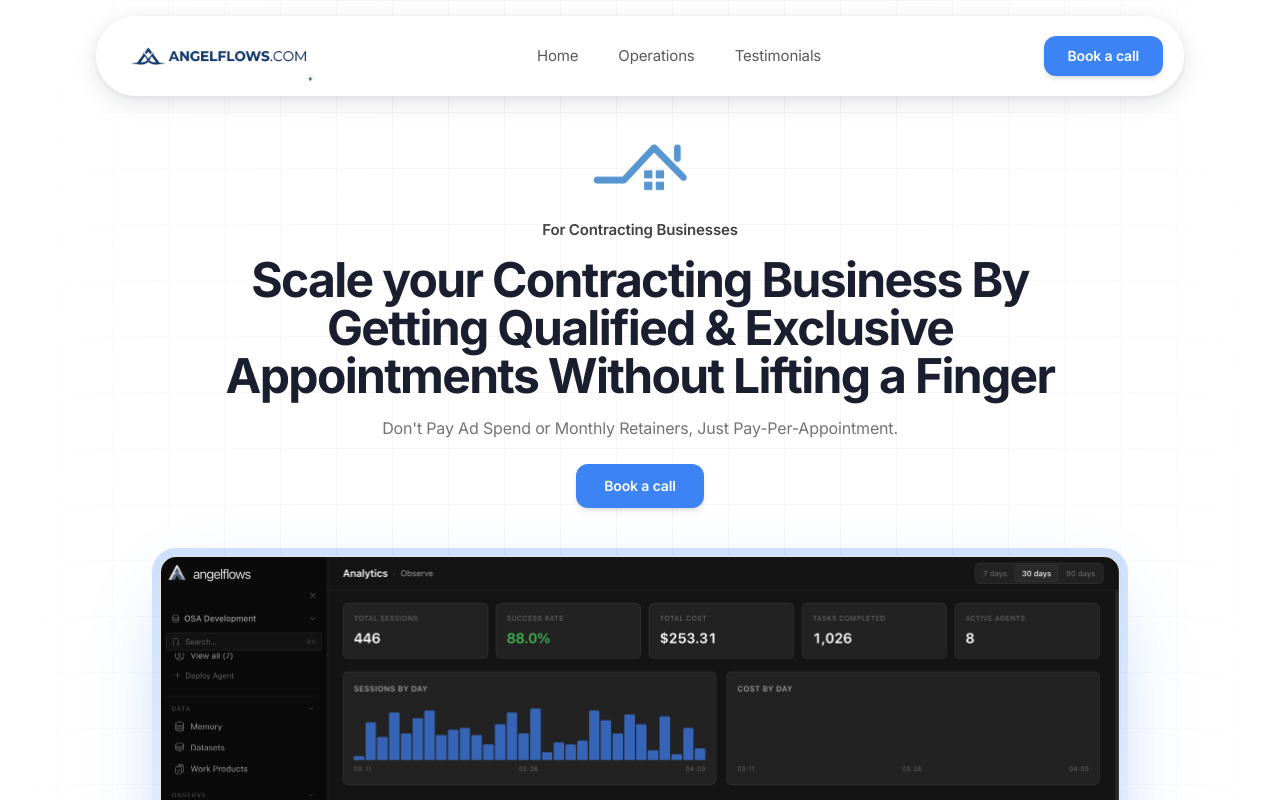
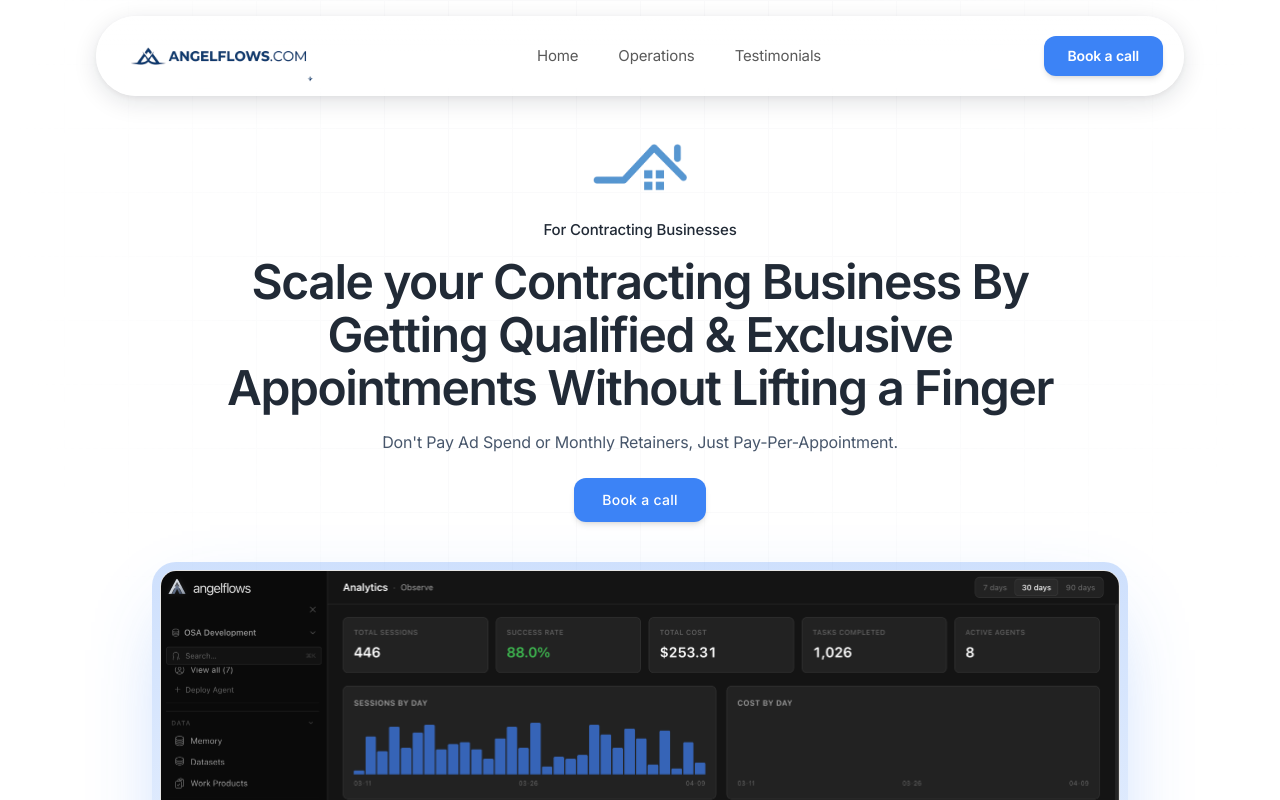
Before and after one commit to ayden17/campaign-insight-loop, a React (Vite) app: page / in a window 1280 px wide. Shown: the top 800 px of the page. Built offline with nearby package versions, Linux system fonts and the light colour scheme; the HTML template or start-up script is replaced by a standard one.

Commit message:
Changes
Co-authored-by: ayden17 <44537272+ayden17@users.noreply.github.com>

```diff
--- a/src/pages/Landing.tsx
+++ b/src/pages/Landing.tsx
@@ -83,31 +83,33 @@ const STATS = [
 
 const BLUE = "hsl(217 91% 60%)";
 const BLUE_HOVER = "hsl(217 91% 55%)";
+const SLATE = "hsl(215 25% 17%)"; // #1e293b deep slate charcoal
+const SLATE_SOFT = "hsl(215 20% 35%)";
 
 export default function Landing() {
   const navigate = useNavigate();
 
   return (
     <div
-      className="min-h-screen bg-background relative overflow-hidden"
+      className="min-h-screen bg-white relative overflow-hidden"
       style={{
         fontFamily: "'Inter', system-ui, -apple-system, sans-serif",
-        color: "hsl(222 25% 12%)",
+        color: SLATE,
         letterSpacing: "-0.01em",
       }}
     >
-      {/* Subtle grid background */}
+      {/* Very subtle grid background — only behind hero */}
       <div
         aria-hidden
-        className="pointer-events-none absolute inset-0 opacity-[0.35]"
+        className="pointer-events-none absolute inset-x-0 top-0 h-[900px] opacity-[0.18]"
         style={{
           backgroundImage:
-            "linear-gradient(to right, hsl(0 0% 90%) 1px, transparent 1px), linear-gradient(to bottom, hsl(0 0% 90%) 1px, transparent 1px)",
-          backgroundSize: "56px 56px",
+            "linear-gradient(to right, hsl(220 13% 91%) 1px, transparent 1px), linear-gradient(to bottom, hsl(220 13% 91%) 1px, transparent 1px)",
+          backgroundSize: "64px 64px",
           maskImage:
-            "radial-gradient(ellipse at 50% 30%, black 40%, transparent 75%)",
+            "radial-gradient(ellipse at 50% 25%, black 35%, transparent 70%)",
           WebkitMaskImage:
-            "radial-gradient(ellipse at 50% 30%, black 40%, transparent 75%)",
+            "radial-gradient(ellipse at 50% 25%, black 35%, transparent 70%)",
         }}
       />
 
@@ -124,31 +126,39 @@ export default function Landing() {
               loading="eager"
             />
             <p
-              className="text-sm md:text-[15px] font-semibold text-foreground/80"
-              style={{ letterSpacing: "-0.01em" }}
+              className="text-sm md:text-[15px] font-medium"
+              style={{ letterSpacing: "-0.01em", color: SLATE }}
             >
               For Contracting Businesses
             </p>
           </div>
 
           <h1
-            className="text-3xl md:text-4xl lg:text-5xl font-bold leading-[1.1] mb-4 max-w-4xl mx-auto"
-            style={{ letterSpacing: "-0.035em", color: "hsl(222 30% 14%)" }}
+            className="text-[28px] sm:text-3xl md:text-4xl lg:text-5xl font-semibold mb-4 max-w-4xl mx-auto"
+            style={{
+              letterSpacing: "-0.03em",
+              lineHeight: 1.1,
+              color: SLATE,
+            }}
           >
             Scale your Contracting Business By Getting Qualified &amp; Exclusive Appointments Without Lifting a Finger
           </h1>
 
           <p
-            className="text-sm md:text-base font-normal text-muted-foreground max-w-xl mx-auto mb-6"
-            style={{ letterSpacing: "-0.01em" }}
+            className="text-sm md:text-base font-normal max-w-xl mx-auto mb-6"
+            style={{ letterSpacing: "-0.01em", color: SLATE_SOFT }}
           >
             Don't Pay Ad Spend or Monthly Retainers, Just Pay-Per-Appointment.
           </p>
 
           <button
             onClick={() => navigate("/auth")}
-            className="h-11 px-7 rounded-xl text-white text-sm font-semibold shadow-md transition-colors"
-            style={{ backgroundColor: BLUE, letterSpacing: "-0.01em" }}
+            className="h-11 px-7 rounded-xl text-white text-sm shadow-md transition-colors"
+            style={{
+              backgroundColor: BLUE,
+              fontWeight: 500,
+              letterSpacing: "0.02em",
+            }}
             onMouseEnter={(e) =>
               (e.currentTarget.style.backgroundColor = BLUE_HOVER)
             }
```
